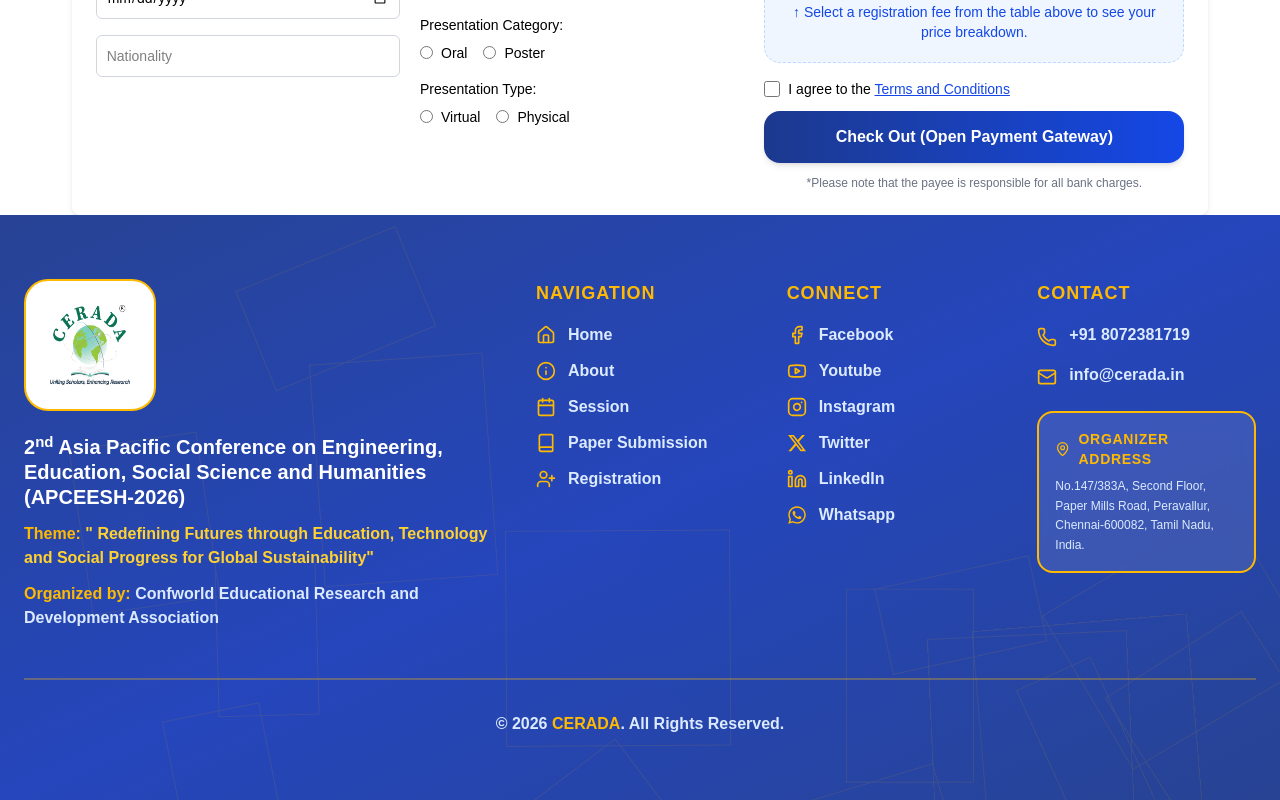
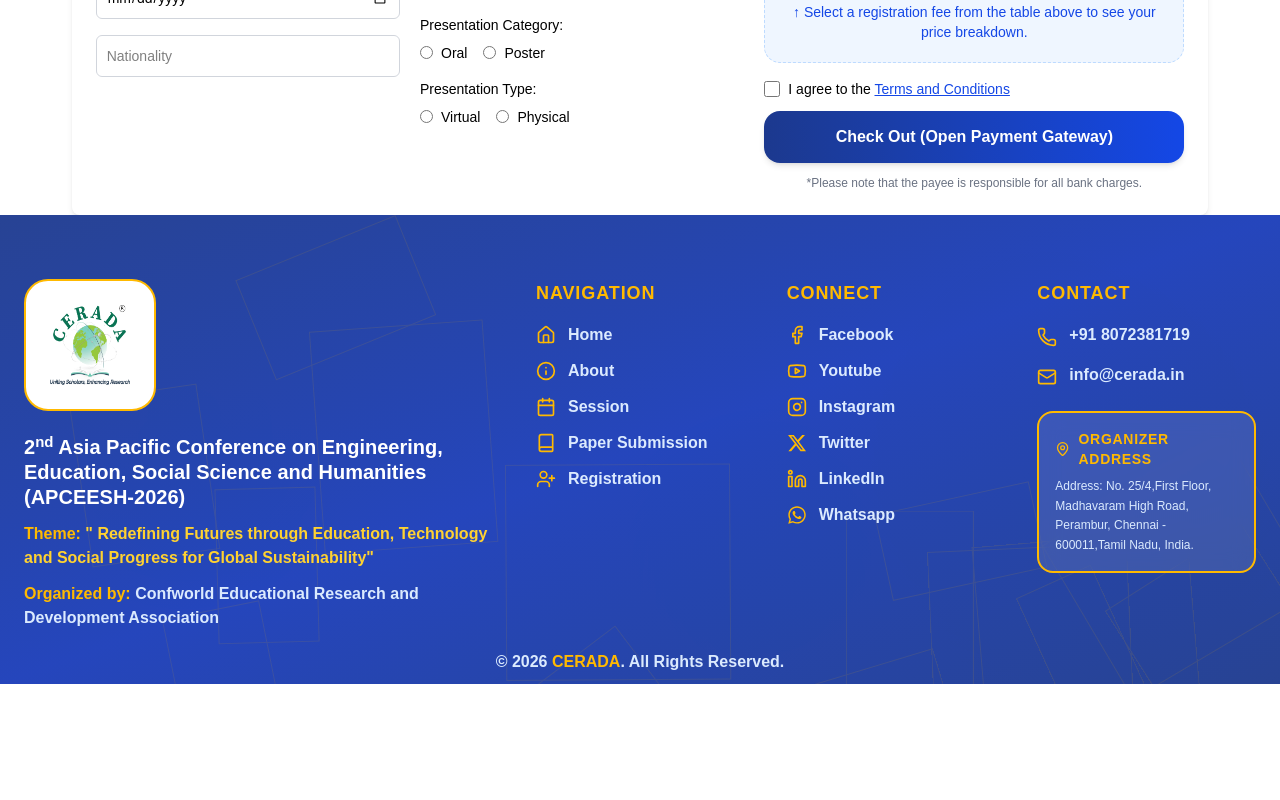
Before and after one commit to confworld-git/apceesh-frontend-2026, a React (Vite) app: page /registration-fees in a window 1280 px wide. Shown: the part 5309-6109 px from the top of the page. After the commit the page ends 5993 px from the top, so only its background shows below. Built offline with nearby package versions, Linux system fonts and the light colour scheme.

Commit message:
address updated

```diff
--- a/src/assets/components/common/footer/footer.jsx
+++ b/src/assets/components/common/footer/footer.jsx
@@ -59,7 +59,7 @@ export default function StylizedFooter() {
           ))}
         </div>
 
-        <div className="relative z-10 w-full px-6 py-12 lg:py-16">
+        <div className="relative z-10 w-full px-6 pt-12 pb-3 lg:pt-16 lg:pb-3">
           <div className="max-w-7xl mx-auto">
             <div className="md:flex md:justify-between md:gap-8">
               {/* Logo and Conference Info */}
@@ -310,8 +310,8 @@ export default function StylizedFooter() {
                       ORGANIZER ADDRESS
                     </h3>
                     <div className="text-xs text-blue-100 leading-relaxed">
-                      No.147/383A, Second Floor, Paper Mills Road, Peravallur,
-                      Chennai-600082, Tamil Nadu, India.
+                      Address: No. 25/4,First Floor, Madhavaram High Road,
+                      Perambur, Chennai - 600011,Tamil Nadu, India.
                     </div>
                   </div>
                 </div>
@@ -319,9 +319,9 @@ export default function StylizedFooter() {
             </div>
 
             {/* Copyright Section */}
-            <div className="mt-12 pt-8 border-t-2 border-amber-400/30">
-              <div className="text-center">
-                <span className="text-blue-100 font-semibold">
+            {/* Copyright Section */}
+            <div className="mt-6 pb-[2px] flex justify-center items-end">
+              <span className="text-blue-100 font-semibold text-sm md:text-base text-center leading-none">
                 © 2026{" "}
                 <a
                   href="https://confworld.org/"
@@ -331,7 +331,6 @@ export default function StylizedFooter() {
                 </a>
                 . All Rights Reserved.
               </span>
-              </div>
             </div>
           </div>
         </div>
--- a/src/assets/components/home/Journals.jsx
+++ b/src/assets/components/home/Journals.jsx
@@ -5,6 +5,25 @@ export default function ConferenceCarousel() {
   const [currentIndex, setCurrentIndex] = useState(0);
 
   const publications = [
+    {
+      type: "Research article • Restricted access",
+      title:
+        "Beyond Fragmented Leadership Models: A Conceptual Integrated Theory of Leadership Effectiveness in a VUCA World",
+      authors: "Millicent Lindiwe Ndaba, S. Sivakumar ",
+      publication: "Human Arenas",
+      year: "2026",
+      pages: "",
+    },
+    {
+      type: "Research article • Restricted access",
+      title:
+        "From trend to strategic practices: a bibliometric analysis of knowledge management in communications and multimedia-related sectors",
+      authors:
+        "Aidawati Abd Rahman, Norasyikin Shaikh Ibrahim, Rohaizan Daud, Min Hui Leow",
+      publication: "Quality & Quantity",
+      year: "2026",
+      pages: "",
+    },
     {
       type: "Research article • Restricted access",
       title:
@@ -18,7 +37,7 @@ export default function ConferenceCarousel() {
       type: "Research article • Restricted access",
       title:
         "Women’s Economic Empowerment in Dhaka: Overcoming Gender-Based Challenges in Banking and Finance",
-      authors: "Rumpa Neogi, Arnab Bhattacharjee and Tanushree Biswas",
+      authors: "Rumpa Neogi, Arnab Bhattacharjee, Tanushree Biswas",
       publication: "Human Arenas",
       year: "2026",
       pages: "",
--- a/src/assets/components/home/Logo-marquee.jsx
+++ b/src/assets/components/home/Logo-marquee.jsx
@@ -1,6 +1,7 @@
 export default function LogoMarquee() {
   // Dummy logo data - replace with your actual logo paths
   const logos = [
+    { id: 12, src: "/images/institutes/12.webp", alt: "Logo 12" },
     { id: 1, src: "/images/institutes/1.webp", alt: "Logo 1" },
     { id: 2, src: "/images/institutes/2.webp", alt: "Logo 2" },
     { id: 9, src: "/images/institutes/9.webp", alt: "Logo 9" },
```
Also changed, not shown: public/images/institutes/12.webp (added). Lines whose indentation alone changed are shown as unchanged.
